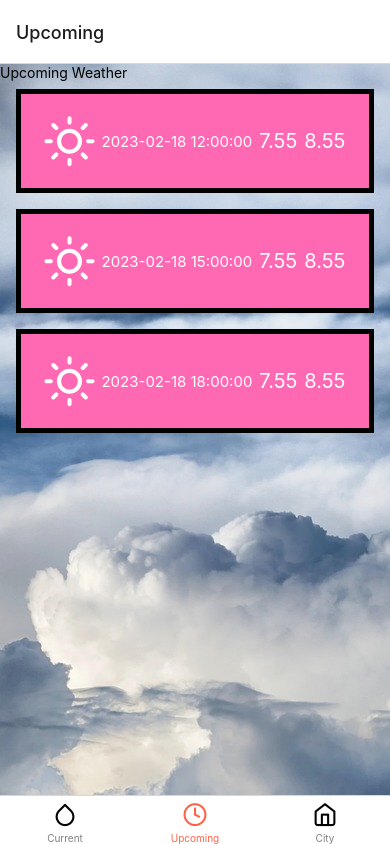
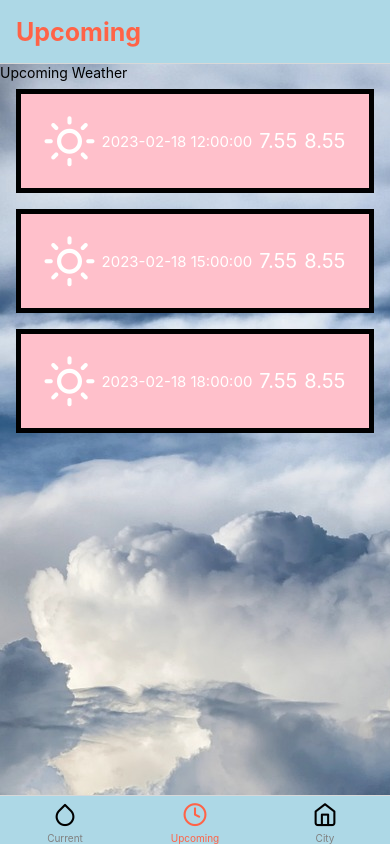
Before and after one commit to eduardpeters/weather-app-native, a React Native app: screen /Upcoming in a window 390 px wide. Built offline with nearby package versions, Linux system fonts and the light colour scheme.

Commit message:
Style tab bar and background colors

```diff
--- a/src/components/ListItem.js
+++ b/src/components/ListItem.js
@@ -22,7 +22,7 @@ const styles = StyleSheet.create({
     },
     item: {
         alignItems: 'center',
-        backgroundColor: 'hotpink',
+        backgroundColor: 'pink',
         borderWidth: 5,
         flexDirection: 'row',
         justifyContent: 'space-around',
--- a/src/components/Tabs.js
+++ b/src/components/Tabs.js
@@ -14,6 +14,17 @@ const Tabs = () => {
             screenOptions={{
                 tabBarActiveTintColor: 'tomato',
                 tabBarInactiveTintColor: 'grey',
+                tabBarStyle: {
+                    backgroundColor: 'lightblue',
+                },
+                headerStyle: {
+                    backgroundColor: 'lightblue',
+                },
+                headerTitleStyle: {
+                    fontWeight: 'bold',
+                    fontSize: 25,
+                    color: 'tomato',
+                },
             }}
         >
             <Tab.Screen
--- a/src/screens/CurrentWeather.js
+++ b/src/screens/CurrentWeather.js
@@ -76,7 +76,7 @@ const styles = StyleSheet.create({
     },
     wrapper: {
         flex: 1,
-        backgroundColor: 'hotpink',
+        backgroundColor: 'pink',
     },
 });
 
```
